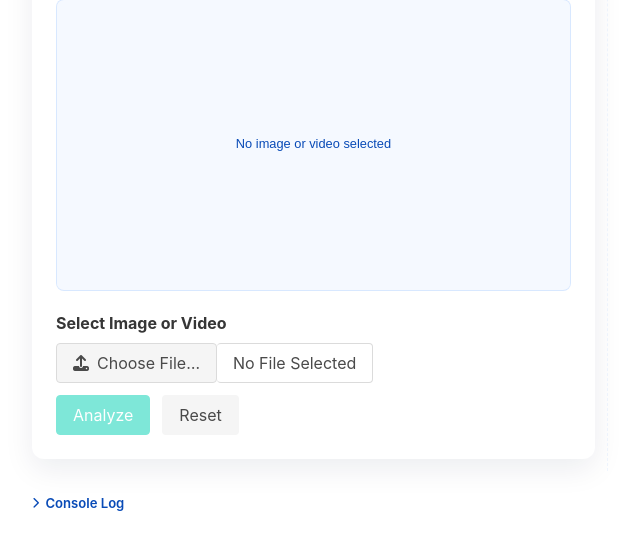
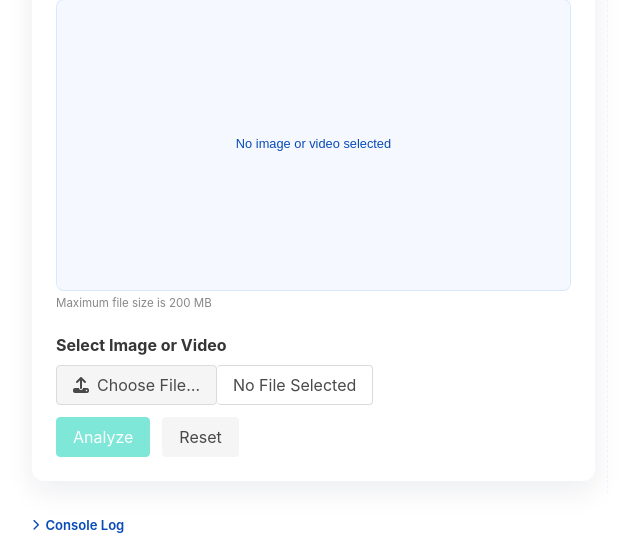
Before and after one commit to BorooBoss/video-based-action-recognition, a Django app: page /recognizer/ in a window 1280 px wide. Shown: the part 838-1391 px from the top of the page, without its empty margins (32-672 px from the left). Run offline with Django 5.2, Linux system fonts and the light colour scheme; some libraries are stand-ins or nearby versions.

Commit message:
feat: file upload limit set

```diff
--- a/djangoweb/recognizer/templates/index.html
+++ b/djangoweb/recognizer/templates/index.html
@@ -287,6 +287,7 @@
                                         Your browser does not support the video tag.
                                     </video>
                                 </div>
+                                <p class="prompt-input-hint" style="margin-top:0.3rem;">Maximum file size is 200 MB</p>
                             </div>
 
                             <div class="field">
@@ -1140,6 +1141,16 @@
     imageInput.addEventListener('change', async (e) => {
         const file = e.target.files[0];
         if (file) {
+
+            const MAX_SIZE_MB = 200;
+            const MAX_SIZE_BYTES = MAX_SIZE_MB * 1024 * 1024;
+            if (file.size > MAX_SIZE_BYTES) {
+                log(`File too large: ${(file.size / 1024 / 1024).toFixed(1)} MB — limit is ${MAX_SIZE_MB} MB. Upload cancelled.`);
+                imageInput.value = "";
+                fileName.textContent = 'No File Selected';
+                return;                         // zastaví všetko ďalšie
+            }
+
             fileName.textContent = file.name;
 
             document.getElementById("frames-container").style.display = "none";
--- a/djangoweb/recognizer/templates/instructions.html
+++ b/djangoweb/recognizer/templates/instructions.html
@@ -402,7 +402,8 @@
                         The following performance table shows expectations for <strong>already loaded models </strong>.
                         Launching model for the first time means loading model into cache memory.
                         if another model is already active, it must be unloaded first.
-                        This <strong>caching process may add a few seconds</strong> to the benchmarks.
+                        This <strong>caching process may add a few seconds</strong> to the benchmarks. <br>
+                        Time values are tested on <strong>FULL-HD images and videos </strong>, if we upload files with higher resolution, results might be delayed. Upload limit is <strong> 200MB</strong>.
                     </p>
                     <div class="table-container">
                         <table class="table is-fullwidth is-bordered model-table" style="font-size:0.83rem;">
```
